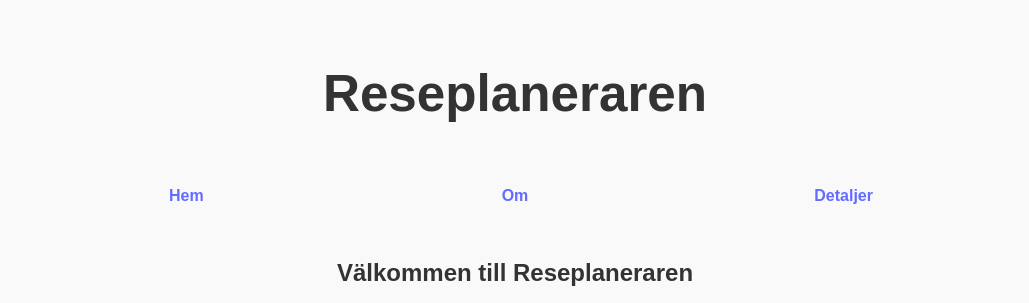
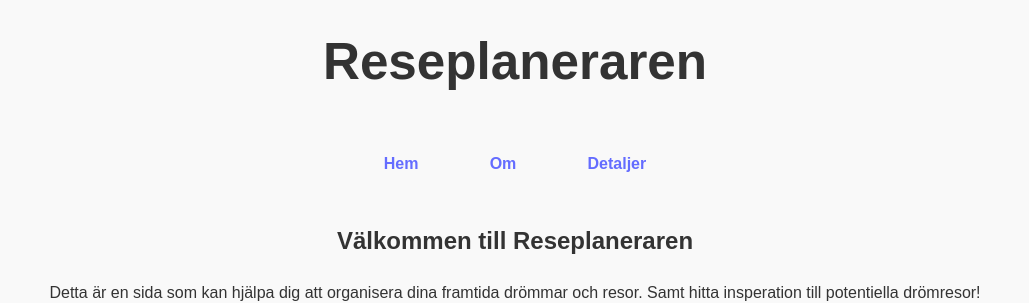
Before and after one commit to Team-Umea/Nuggets.Reseplanerare, a React (Vite) app in the folder nuggetsplanner/: page / in a window 1280 px wide. Shown: the top 303 px of the page, without its empty margins (125-1154 px from the left). Built offline with nearby package versions, Linux system fonts and the light colour scheme; data requests are answered from the project's data file.

Commit message:
tweaked header css

```diff
--- a/nuggetsplanner/src/layouts/RootLayout.jsx
+++ b/nuggetsplanner/src/layouts/RootLayout.jsx
@@ -3,21 +3,21 @@ import '../styles/RootLayout.css'
 
 function RootLayout() {
     return ( <div>
-        <header>
+    <header>
         <h1>Reseplaneraren</h1>
         <nav>
-
             <ul>
                 <NavLink to="/">Hem</NavLink>
                 <NavLink to="about">Om</NavLink>
                 <NavLink to="tripdetails">Detaljer</NavLink>
             </ul>
         </nav>
+    </header>
 
-        </header>
         <main>
         <Outlet />
         </main>
+
         <footer>
 
         </footer>
--- a/nuggetsplanner/src/styles/App.css
+++ b/nuggetsplanner/src/styles/App.css
@@ -1,6 +1,6 @@
 #root {
   margin: 0 auto;
-  padding: 2rem;
+  padding: 0;
   text-align: center;
 }
 
--- a/nuggetsplanner/src/styles/RootLayout.css
+++ b/nuggetsplanner/src/styles/RootLayout.css
@@ -1,14 +1,15 @@
 /* Styling för header */
-.root-header {
+/* header {
+    width: 100%;
     background-color: #34495e;
     color: white;
     padding: 20px;
     text-align: center;
     display: flex;
-}
+} */
 
 /* Styling för nav och lista */
-.root-nav ul {
+nav ul {
     list-style-type: none;
     padding: 0;
     display: flex;
@@ -16,6 +17,6 @@
     margin: 20px 0;
 }
 
-.root-nav li {
+nav ul li {
     margin: 0 15px;
 }
```
